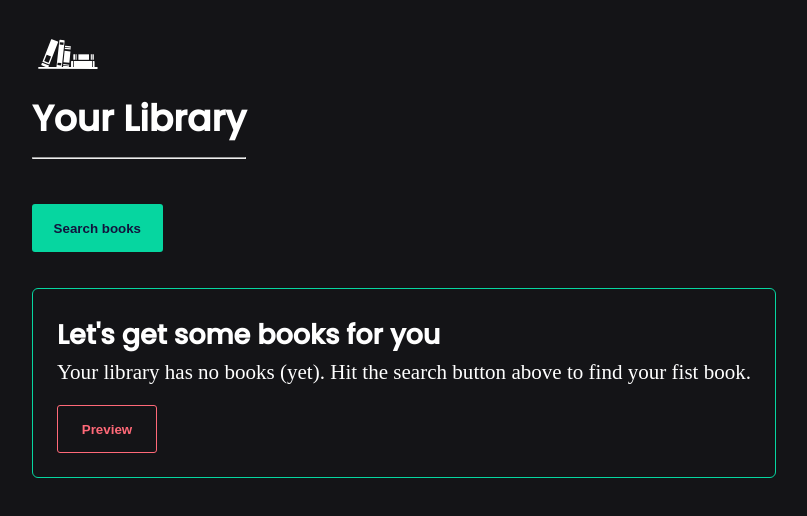
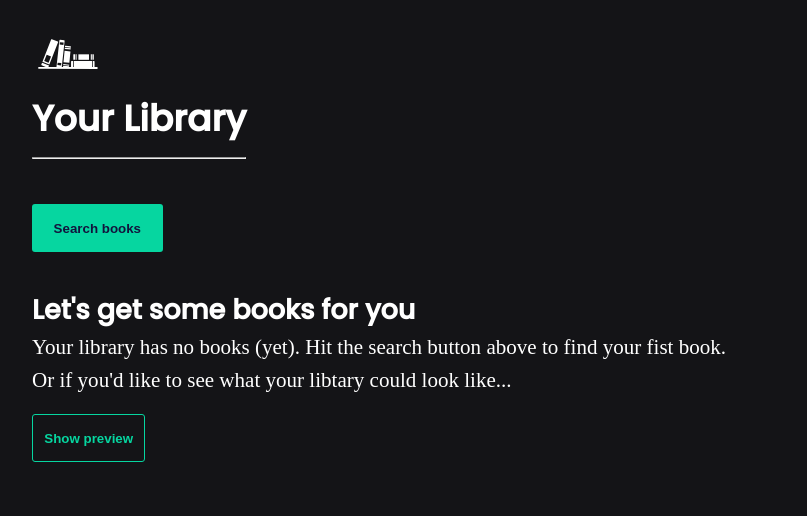
Before and after one commit to dominicva/your-library, a React (Create React App) app: page / in a window 1280 px wide. Shown: the top 516 px of the page, without its empty margins (114-921 px from the left). Built offline with nearby package versions, Linux system fonts and the light colour scheme; a web font is replaced by a local one.

Commit message:
feat: add preview library

```diff
--- a/src/components/Home.jsx
+++ b/src/components/Home.jsx
@@ -1,6 +1,50 @@
 import { useState, useEffect } from 'react';
 import { Link } from 'react-router-dom';
 import Header from './Header';
+import bookPlaceholder from '../assets/book-placeholder.svg';
+
+const mockData = {
+  currentlyReading: {
+    label: 'Currently reading',
+    books: [{ id: 1, title: 'Forward', author: 'Andrew Yang' }],
+  },
+  wantToRead: {
+    label: 'Want to read',
+    books: [{ id: 1, title: 'Lifespan', author: 'David Sinclair' }],
+  },
+  read: {
+    label: 'Read',
+    books: [{ id: 1, title: 'Sapiens', author: 'Yuval Noah Harari' }],
+  },
+};
+
+const PreviewShelves = () => {
+  return Object.values(mockData).map(shelf => (
+    <section key={shelf.label} className="shelf">
+      <h2>{shelf.label}</h2>
+      <BookShelf books={shelf.books} />
+    </section>
+  ));
+};
+const BookShelf = ({ books }) => {
+  return (
+    <>
+      {books.map(book => (
+        <div key={book.id} className="book-card">
+          <img
+            src={bookPlaceholder}
+            alt="placeholder book"
+            style={{ width: '48px', height: '48px', borderRadius: '8px' }}
+          />
+          <div>
+            <h3>{book.title}</h3>
+            <h4>{book.author}</h4>
+          </div>
+        </div>
+      ))}
+    </>
+  );
+};
 
 const Home = () => {
   const [library, setLibrary] = useState({
@@ -18,6 +62,8 @@ const Home = () => {
     },
   });
 
+  const [showPreview, setShowPreview] = useState(false);
+
   const totalBooks = Object.values(library).reduce(
     (total, shelf) => total + shelf.books.length,
     0
@@ -32,18 +78,28 @@ const Home = () => {
       </button>
       <main>
         {noBooks ? (
+          <div>
             <section id="no-books-fallback">
               <h2>Let's get some books for you</h2>
               <div>
                 <h3>
-                Your library has no books (yet). Hit the search button above to
-                find your fist book.
+                  Your library has no books (yet). Hit the search button above
+                  to find your fist book.
                 </h3>
-              <button id="preview-library-btn" className="outline accent">
-                Preview
+                <h3>
+                  Or if you'd like to see what your libtary could look like...
+                </h3>
+                <button
+                  id="preview-library-btn"
+                  className={`outline ${showPreview ? 'accent' : ''}`}
+                  onClick={() => setShowPreview(!showPreview)}
+                >
+                  {showPreview ? 'Hide' : 'Show'} preview
                 </button>
               </div>
             </section>
+            <div>{showPreview ? <PreviewShelves /> : null}</div>
+          </div>
         ) : (
           <>
             <div>Your bookshelves await...</div>
@@ -55,3 +111,14 @@ const Home = () => {
 };
 
 export default Home;
+
+/*
+{showPreview
+  ? Object.values(mockData).map(shelf => (
+      <section key={shelf.label}>
+        <h2>{shelf.label}</h2>
+        <BookShelf books={shelf.books} />
+      </section>
+    ))
+  : null}
+  */
--- a/src/index.css
+++ b/src/index.css
@@ -18,6 +18,9 @@
   /* space & size */
   --radius-xs: 3px;
   --radius-sm: 6px;
+
+  /* padding (buttons) */
+  --padding-sm: 0.2rem 0.625rem;
 
   /* borders */
   --border-thin: 1px solid var(--accent-green);
@@ -181,7 +184,7 @@ button {
   border-radius: var(--radius-xs);
   min-width: 100px;
   min-height: 48px;
-  transition: 0.25s border-radius linear;
+  transition: 0.25s all linear;
 }
 
 button:hover {
@@ -189,7 +192,7 @@ button:hover {
 }
 
 button:focus {
-  outline: 2px solid var(--primary-color-lighter);
+  outline: 1px solid var(--primary-color-lighter);
   outline-offset: 2px;
 }
 
@@ -315,32 +318,9 @@ a.accent.red {
   grid-row: 1 / 2;
 }
 
-#shelf-select {
-  padding: 0.5rem 0.75rem;
-  border: 1px solid var(--white);
-  color: var(--white);
-  background-color: transparent;
-  outline: none;
-  cursor: pointer;
-  align-self: flex-end;
-  display: block;
-  width: 100%;
-  /* margin: auto; */
-  grid-row: 2 / 2;
-}
-
-@media (min-with: 480px) {
-  .book-container {
-    padding: 1rem;
-  }
-}
-
 @media (min-width: 768px) {
   #home {
     margin: auto;
-    /* display: grid; */
-    /* grid-template-columns: repeat(2, 1fr); */
-    /* gap: 2rem; */
     max-width: 1024px;
   }
   .book-container {
@@ -348,25 +328,23 @@ a.accent.red {
   }
 }
 
-/* newer */
 .book-card {
+  margin: 24px 0;
   border: 0.5px solid var(--accent-green);
-  border-radius: 6px;
+  border-radius: 3px;
   padding: 16px;
-  /* just for now */
   max-width: 400px;
 }
 
 #no-books-fallback {
-  position: relative;
-  border: 1px solid var(--accent-green);
-  padding: 24px 24px;
-  border-radius: var(--radius-sm);
+  margin-bottom: 64px;
 }
 
 #preview-library-btn {
   margin-top: 16px;
-  /* position: absolute;
-  top: 0;
-  right: 0; */
+  padding: var(--padding-sm);
 }
+
+.shelf {
+  margin: 32px auto;
+}
```
Lines whose indentation alone changed are shown as unchanged.
